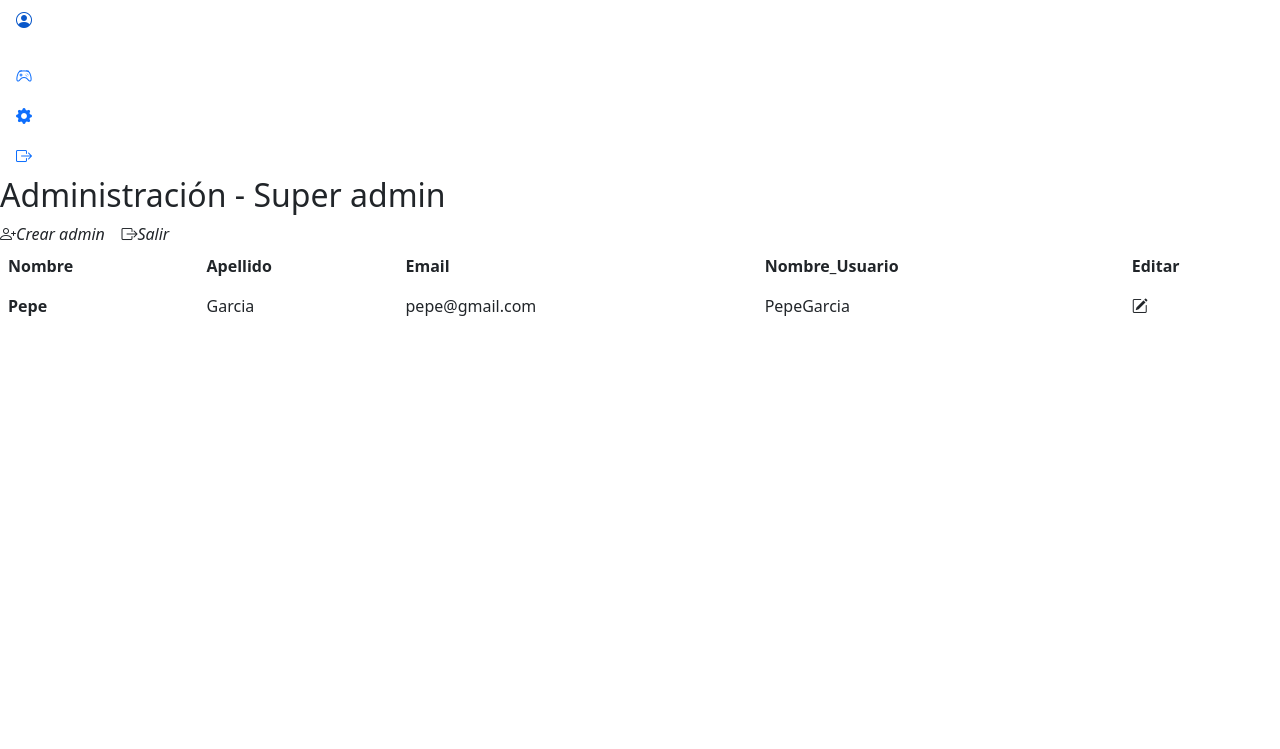
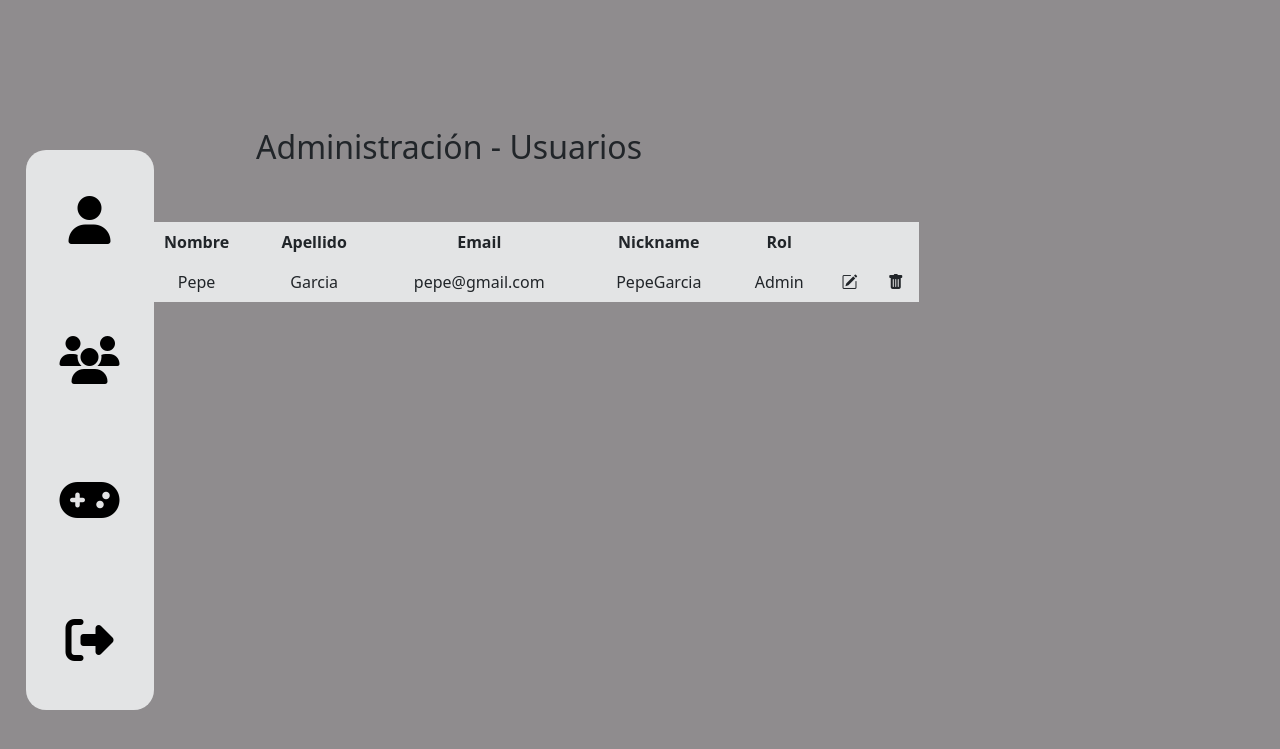
Before and after one commit to smarescat86/proyecto_abp_juego, a PHP site: page /tablaSuperAdmin.php in a window 1280 px wide. Shown: the top 749 px of the page. Run offline with PHP 8.4, Linux system fonts and the light colour scheme; some libraries are stand-ins or nearby versions.

Commit message:
Tabla usuarios hecha, falta 'ok'

```diff
--- /dev/null
+++ b/styles/css/estiloDashboard.css
@@ -0,0 +1,43 @@
+body {
+  background-color: rgba(116, 112, 114, 0.8); }
+
+.divDashboard {
+  display: flex;
+  flex-direction: column;
+  position: absolute;
+  top: calc(5% + 110px);
+  left: 2%;
+  height: 70%;
+  width: 10%;
+  background-color: #e3e4e5;
+  border-radius: 20px; }
+
+.apartadoDiv {
+  width: 100%;
+  height: 100%;
+  position: relative; }
+
+.apartados {
+  position: absolute;
+  top: 50%;
+  left: 50%;
+  transform: translate(-50%, -50%);
+  color: black; }
+
+.apartados:hover {
+  opacity: 0.6; }
+
+.table {
+  background-color: #e3e4e5;
+  margin-top: 5%;
+  margin-left: 5%;
+  width: 70%; }
+
+table th {
+  text-align: center; }
+
+.h2 {
+  margin-top: 10%;
+  margin-left: 20%; }
+
+/*# sourceMappingURL=estiloDashboard.css.map */
--- /dev/null
+++ b/styles/css/sass/estiloDashboard.scss
@@ -0,0 +1,52 @@
+$width: 10%;
+$height: 70%;
+body {
+    background-color: rgba(116, 112, 114, 0.8);
+}
+
+.divDashboard {
+    display: flex;
+    flex-direction: column;
+    position: absolute;
+    top: calc(5% + 110px);
+    left: 2%;
+    height: $height;
+    width: $width;
+    background-color: #e3e4e5;
+    border-radius: 20px;
+}
+
+.apartadoDiv {
+    width: 100%;
+    height: 100%;
+    //border: 2px solid black;
+    position: relative;
+}
+
+.apartados {
+    position: absolute;
+    top: 50%;
+    left: 50%;
+    transform: translate(-50%, -50%);
+    color: black;
+}
+
+.apartados:hover {
+    opacity: 0.6;
+}
+
+.table {
+    background-color: #e3e4e5;
+    margin-top: 5%;
+    margin-left: 5%;
+    width: 70%;
+}
+
+table th {
+    text-align: center;
+}
+
+.h2 {
+    margin-top: 10%;
+    margin-left: 20%;
+}
--- a/tablaSuperAdmin.php
+++ b/tablaSuperAdmin.php
@@ -9,6 +9,8 @@
     <?php
     include 'bootstrap/index.php';
     ?>
+    <link rel="stylesheet" href="styles/css/estiloDashboard.css">
+
 </head>
 
 <body>
@@ -16,38 +18,37 @@
     <?php
     include 'views/navBarTablas.php'
     ?>
-
-            <p class="h2">Administración - Super admin</p>
-                <i class="bi bi-person-plus">Crear admin</i>&nbsp;&nbsp;&nbsp;
-                <i class="bi bi-box-arrow-right">Salir</i>
-
-
-        <table class="table table-borderless">
+<p class="h2">Administración - Usuarios</p>
+<div class="container">
+<table class="table table-hover table-borderless text-center ">
    <thead>
        <tr>
-                    <th scope="col">Nombre</th>
-                    <th scope="col">Apellido</th>
-                    <th scope="col">Email</th>
-                    <th scope="col">Nombre_Usuario</th>
-                    <th scope="col">Editar</th>
+          <th>Nombre</th>
+          <th>Apellido</th>
+          <th>Email</th>
+          <th>Nickname</th>
+          <th>Rol</th>
+
        </tr>
    </thead>
-            <tbody>
+
        <tr>
-                    <th scope="row">Pepe</th>
+           <td>Pepe</td>
            <td>Garcia</td>
            <td>pepe@gmail.com</td>
            <td>PepeGarcia</td>
+           <td>Admin</td>
            <td><i class="bi bi-pencil-square"></i></td>
+           <td><i class="bi bi-trash-fill"></i></td>
        </tr>
 
 
-            </tbody>
 </table>
-    </div>
 
 
 
+
+    <script src="https://kit.fontawesome.com/7fae944b38.js" crossorigin="anonymous"></script>
 </body>
 
 </html>
--- a/views/navBarTablas.php
+++ b/views/navBarTablas.php
@@ -1,23 +1,25 @@
-<?php
-include 'bootstrap/index.php';
-?>
-<ul class="nav flex-column">
-    <li class="nav-item">
-        <a class="nav-link active" aria-current="page" href="#"><i class="bi bi-person-circle"></i></a>
-    </li>
-    <li class="nav-item">
-        <a class="nav-link" href="#"><i class="fas fa-users"></i>
 
+<div class="divDashboard">
+    <div class="apartadoDiv">
+    <a class="nav-link" href="#">
+            <i class="fas fa-user fa-3x apartados"></i>
         </a>
-    </li>
-    <li class="nav-item">
-        <a class="nav-link" href="#"><i class="bi bi-controller"></i></a>
-    </li>
+    </div>
+    <div class="apartadoDiv">
+    <a class="nav-link" href="#">
+            <i class="fas fa-users fa-3x apartados"></i>
+        </a>
+    </div>
+    <div class="apartadoDiv">
+    <a class="nav-link" href="#">
+            <i class="fas fa-gamepad fa-3x apartados"></i>
+        </a>
+    </div>
+    <div class="apartadoDiv">
+    <a class="nav-link"  href="#">
+            <i class="fas fa-sign-out-alt fa-3x apartados"></i>
+        </a>
+    </div>
 
-    <li class="nav-item">
-        <a class="nav-link" href=""><i class="bi bi-gear-fill"></i></a>
-    </li>
-    <li class="nav-item">
-        <a class="nav-link" href=""><i class="bi bi-box-arrow-right"></i></i></a>
-    </li>
-</ul>
+
+</div>
```
Also changed, not shown: 1 other file. Lines whose indentation alone changed are shown as unchanged.
